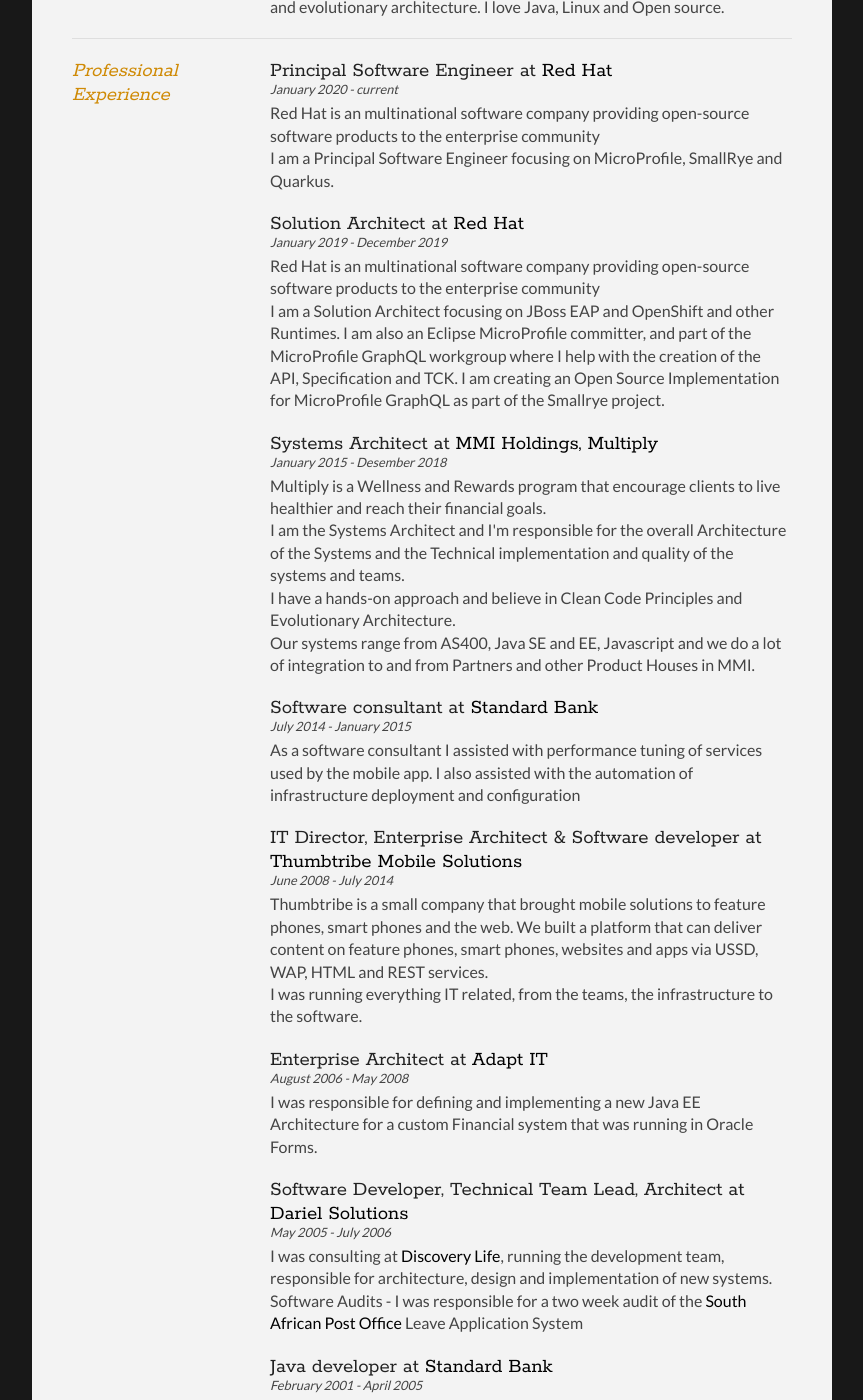
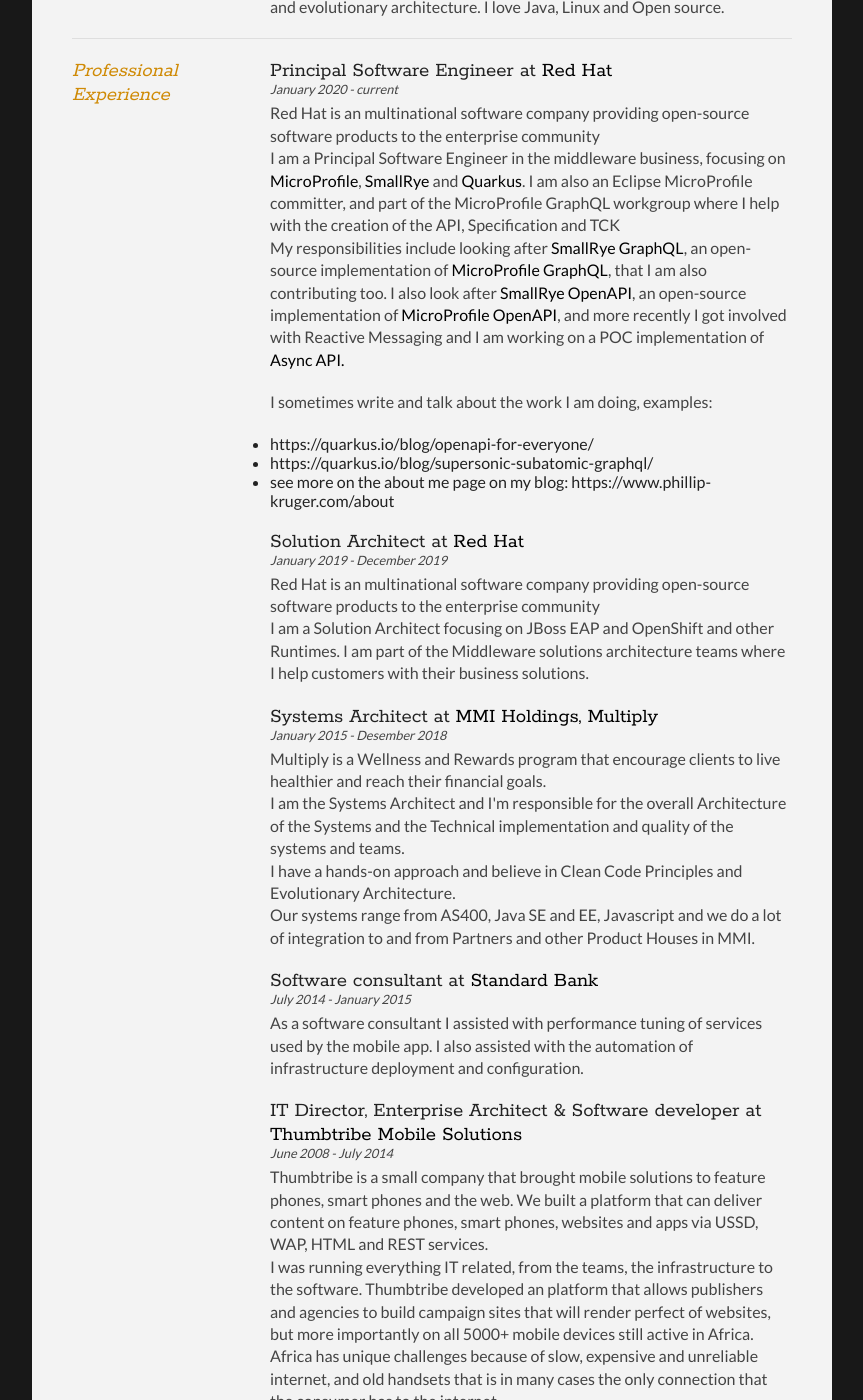
Before and after one commit to phillip-kruger/phillip-kruger.github.io, a Jekyll site: the page cv.html, which Jekyll copies as it is, in a window 1280 px wide and 1400 px high, scrolled down 356 px. Shown: the whole window, without its empty margins (208-1071 px from the left). Built offline with Jekyll 4.4.1, drawn with Linux system fonts in a browser that asks for light colours; some of the changed text lies outside the part shown.

Commit message:
cv update

```diff
--- a/cv.html
+++ b/cv.html
@@ -68,7 +68,23 @@
                             <p class="subDetails">January 2020 - current</p>
                             <p>
                                 Red Hat is an multinational software company providing open-source software products to the enterprise community<br/>
-                                I am a Principal Software Engineer focusing on MicroProfile, SmallRye and Quarkus.
+                                I am a Principal Software Engineer in the middleware business, focusing on <a href="https://microprofile.io/">MicroProfile</a>,
+                                <a href="https://smallrye.io/">SmallRye</a> and <a href="https://quarkus.io/">Quarkus</a>.
+                                I am also an Eclipse MicroProfile committer, and part of the MicroProfile GraphQL workgroup where I help with the creation of the API, Specification and TCK
+                                <br/>
+                                My responsibilities include looking after <a href="https://github.com/smallrye/smallrye-graphql">SmallRye GraphQL</a>, an open-source
+                                implementation of <a href="https://github.com/eclipse/microprofile-graphql/">MicroProfile GraphQL</a>, that I am also contributing too.
+                                I also look after <a href="https://github.com/smallrye/smallrye-open-api">SmallRye OpenAPI</a>, an open-source implementation of
+                                <a href="https://github.com/eclipse/microprofile-open-api/">MicroProfile OpenAPI</a>, and more recently I got involved with Reactive Messaging
+                                and I am working on a POC implementation of <a href="https://github.com/smallrye/smallrye-async-api">Async API.</a>
+                            </p>
+                            <p>
+                                I sometimes write and talk about the work I am doing, examples:
+                                <ul>
+                                    <li>https://quarkus.io/blog/openapi-for-everyone/</li>
+                                    <li>https://quarkus.io/blog/supersonic-subatomic-graphql/</li>
+                                    <li>see more on the about me page on my blog: https://www.phillip-kruger.com/about</li>
+                                </ul>
                             </p>
                         </article>
 
@@ -77,9 +93,8 @@
                             <p class="subDetails">January 2019 - December 2019</p>
                             <p>
                                 Red Hat is an multinational software company providing open-source software products to the enterprise community<br/>
-                                I am a Solution Architect focusing on JBoss EAP and OpenShift and other Runtimes. I am also an Eclipse MicroProfile committer, and part of the MicroProfile GraphQL
-                                workgroup where I help with the creation of the API, Specification and TCK. I am creating an Open Source Implementation for MicroProfile GraphQL as part of the Smallrye
-                                project.
+                                I am a Solution Architect focusing on JBoss EAP and OpenShift and other Runtimes. I am part of the Middleware solutions architecture teams
+                                where I help customers with their business solutions.
                             </p>
                         </article>
 
@@ -102,7 +117,7 @@
                             <p class="subDetails">July 2014 - January 2015</p>
                             <p>
                                 As a software consultant I assisted with performance tuning of services used by the mobile app.
-                                I also assisted with the automation of infrastructure deployment and configuration
+                                I also assisted with the automation of infrastructure deployment and configuration.
                             </p>
                         </article>
 
@@ -113,7 +128,10 @@
                                 Thumbtribe is a small company that brought mobile solutions to feature phones, smart phones and the
                                 web. We built a platform that can deliver content on feature phones, smart phones, websites and
                                 apps via USSD, WAP, HTML and REST services.<br/>
-                                I was running everything IT related, from the teams, the infrastructure to the software.
+                                I was running everything IT related, from the teams, the infrastructure to the software. Thumbtribe developed an platform
+                                that allows publishers and agencies to build campaign sites that will render perfect of websites, but more importantly on all 5000+
+                                mobile devices still active in Africa. Africa has unique challenges because of slow, expensive and unreliable internet, and old handsets
+                                that is in many cases the only connection that the consumer has to the internet.
                             </p>
                         </article>
 
@@ -122,7 +140,7 @@
                             <p class="subDetails">August 2006 - May 2008</p>
                             <p>
                                 I was responsible for defining and implementing a new Java EE Architecture for a custom Financial
-                                system that was running in Oracle Forms.
+                                system that was running in Oracle Forms. This include the migration strategy and the re-skilling of the developers.
                             </p>
                         </article>
 
```
Also changed, not shown: about.md (+1 -1 lines).
